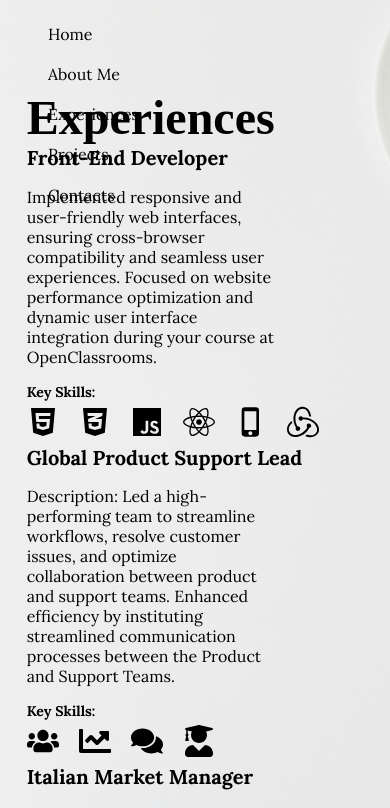
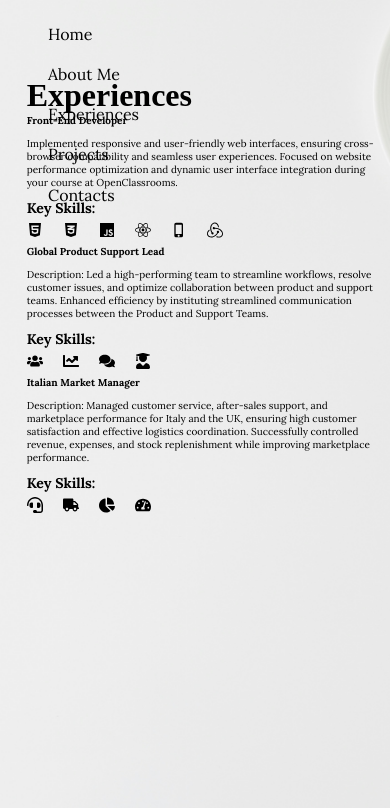
Before and after one commit to D-Fariello/Projet12OC-, a React (Vite) app: page /Experience in a window 390 px wide. Shown: the top 808 px of the page. Built offline with nearby package versions, Linux system fonts and the light colour scheme; a web font is replaced by a local one.

Commit message:
Style: Responsive Mobile style for Eperiences component

```diff
--- a/style/_base.scss
+++ b/style/_base.scss
@@ -331,7 +331,7 @@ img.about-me-image {
       transform: scale(1.1);
     }
 
-    .modal-paragraph{
+    .modal-paragraph {
       font-family: variables.$font-paragraph;
     }
 
@@ -378,13 +378,11 @@ img.about-me-image {
   }
 }
 
-
 /* Responsive Breakpoints */
 @media (max-width: 768px) {
   /////////////////////////////////////* Mobile styles */
- .home-page{
+  .home-page {
     top: 60%;
-
 
     h1.home-title {
       font-size: 2.5em;
@@ -395,14 +393,13 @@ img.about-me-image {
     }
   }
 
-  .navbar{
+  .navbar {
     justify-content: start;
     ul.navbar-links {
       gap: 20px;
       flex-direction: column;
     }
   }
-
 
   //// About Me Page (MOBILE)
 
@@ -416,10 +413,9 @@ img.about-me-image {
       margin-bottom: 0;
     }
 
-    p.about-me-paragraph{
+    p.about-me-paragraph {
       position: relative;
       margin: 0;
-
     }
   }
 
@@ -427,6 +423,33 @@ img.about-me-image {
     height: 120px;
     left: 50%;
     top: 10%;
+  }
+
+  ///////////: Experiences page (MOBILE)
+
+  #experience-page {
+    .experience-title {
+      font-size: 2em;
+      margin-bottom: 0;
+    }
+    .experience-subtitle {
+      font-size: 10px;
+      margin-top: 0;
+      font-weight: bold;
+    }
+    .experience-paragraph {
+      margin-right: 0;
+      font-size: 10px;
+    }
+
+    .icon-skills {
+      margin-bottom: 2%;
+      font-size: 1em;
+      gap: 20px;
+      display: flex
+  ;
+      cursor: pointer;
+  }
   }
 }
 
```
Lines whose indentation alone changed are shown as unchanged.
